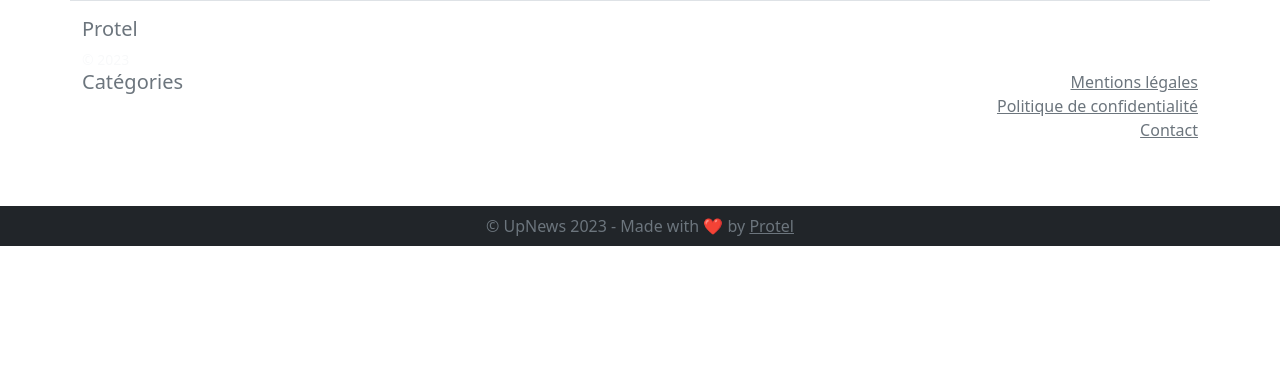
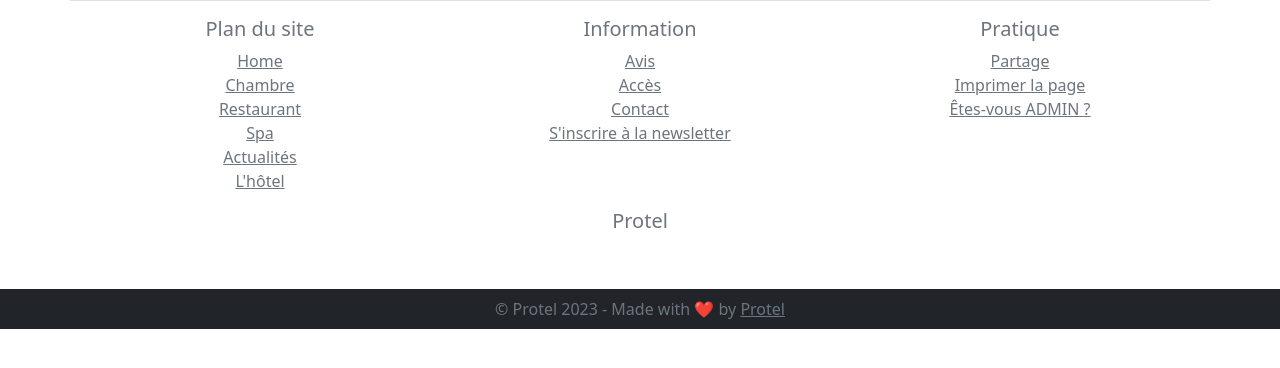
Before and after one commit to BarsouNyunh/Hotel-Projet-G1, a Symfony app: template templates/base.html.twig in a window 1280 px wide. Shown: the part 56-424 px from the top of the page. Run offline with Twig, Linux system fonts and the light colour scheme; the template is opened without the code that fills it, so the values that code supplies are empty; some libraries are stand-ins or nearby versions.

Commit message:
Update _footer.html.twig

```diff
--- a/templates/include/_footer.html.twig
+++ b/templates/include/_footer.html.twig
@@ -1,39 +1,49 @@
 <footer class="footer">
 
-    {# ////////////////////////////////// FIRST PART //////////////////////////////////// #}
+    <!-- ////////////////////////////////// FIRST PART //////////////////////////////////// -->
     <div class="container border-top">
-        <div class="row mt-3">
+        <div class="row mt-3 text-center">
+            <div class="col-4 col-md">
+                <h5 class="text-secondary">Plan du site</h5>
+                <ul class="list-unstyled">
+                    <li><a href="#" class="text-muted">Home</a></li>
+                    <li><a href="#" class="text-muted">Chambre</a></li>
+                    <li><a href="#" class="text-muted">Restaurant</a></li>
+                    <li><a href="#" class="text-muted">Spa</a></li>
+                    <li><a href="#" class="text-muted">Actualités</a></li>
+                    <li><a href="#" class="text-muted">L'hôtel</a></li>
+                </ul>
+            </div>
+            <div class="col-4 col-md">
+                <h5 class="text-secondary">Information</h5>
+                <ul class="list-unstyled">
+                    <li><a href="#" class="text-muted">Avis</a></li>
+                    <li><a href="#" class="text-muted">Accès</a></li>
+                    <li><a href="#" class="text-muted">Contact</a></li>
+                    <li><a href="#" class="text-muted">S'inscrire à la newsletter</a></li>
+                </ul>
+            </div>
+            <div class="col-4 col-md">
+                <h5 class="text-secondary">Pratique</h5>
+                <ul class="list-unstyled">
+                    <li><a href="#" class="text-muted">Partage</a></li>
+                    <li><a href="#" class="text-muted">Imprimer la page</a></li>
+                    <li><a href="#" class="text-muted">Êtes-vous ADMIN ?</a></li>
+                </ul>
+            </div>
             <div class="col-12 col-md">
                 <h5 class="text-secondary">Protel</h5>
-                <small class="d-block text-light">&copy; {{ "now"|date('Y') }}</small>
-            </div>
-            <div class="col-6 col-md">
-                <h5 class="text-secondary">Catégories</h5>
-                <ul class="list-unstyled">
-
-                </ul>
-            </div>
-            <div class="col-6 col-md">
-                <ul class="list-unstyled text-end">
-                    <li><a href="#" class="text-muted">Mentions légales</a></li>
-                    <li><a href="#" class="text-muted">Politique de confidentialité</a></li>
-                    <li><a href="#" class="text-muted">Contact</a></li>
-                </ul>
             </div>
         </div>
     </div>
 
-    {# ////////////////////////////////// SECOND PART //////////////////////////////////// #}
+    <!-- ////////////////////////////////// SECOND PART //////////////////////////////////// -->
     <div class="container-fluid bg-dark mt-5">
         <p class="text-center text-muted p-2 m-0">
-            &copy; UpNews {{ "now"|date('Y') }} - Made with ❤️ by
+            &copy; Protel {{ "now"|date('Y') }} - Made with ❤️ by
             <a href="https://github.com/BesokDev"
                 class="text-reset"
-                    {#               data-bs-toggle="tooltip"#}
-                    {#               data-bs-placement="right"#}
-                    {#               data-bs-html="true"#}
-                    {#               title="Have a look to my GitHub <i class='fa-brands fa-github'></i>"#}
-            >Protel</a>
+                >Protel</a>
         </p>
     </div>
 </footer>
```
